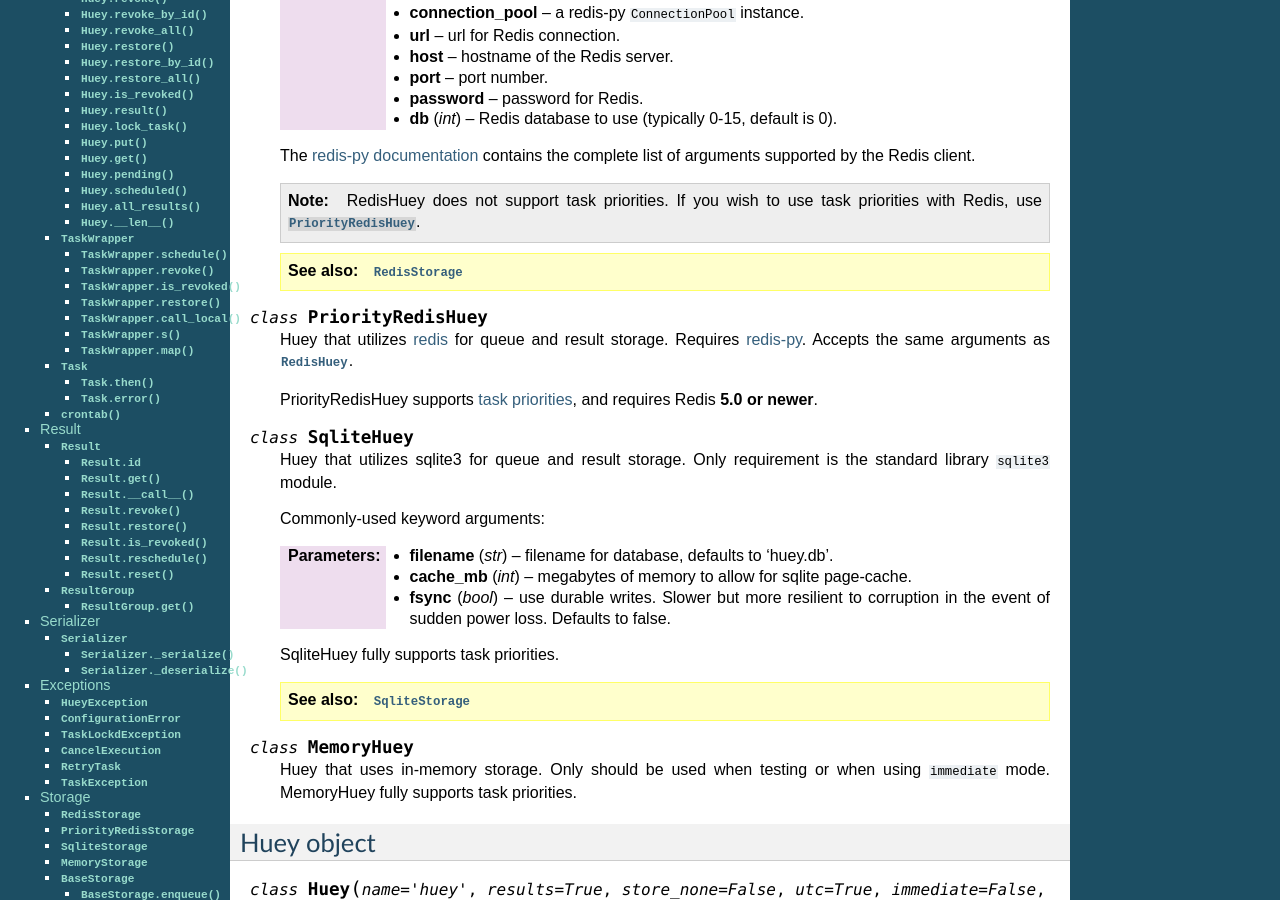
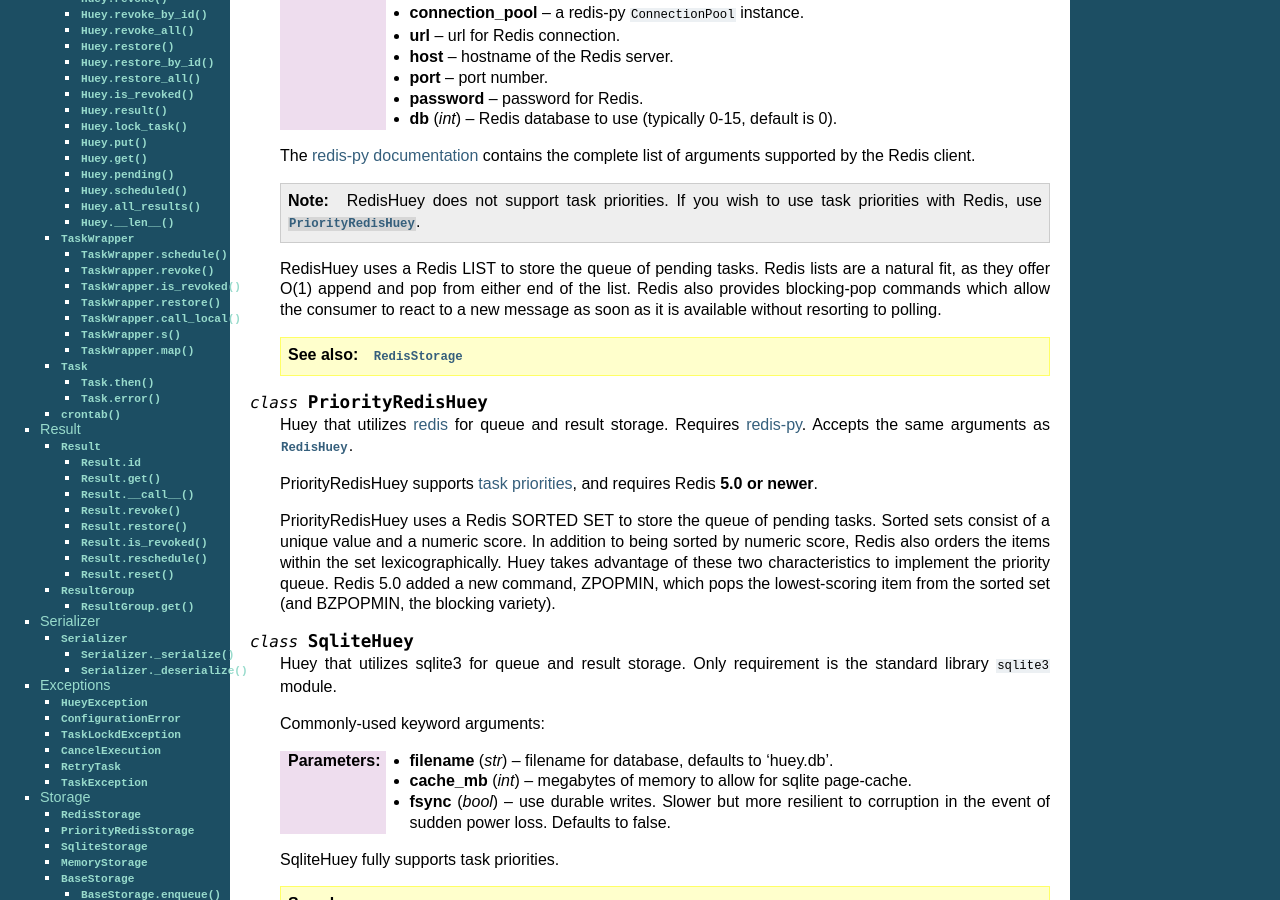
Before and after one commit to coleifer/huey, a Sphinx documentation site: the page built from docs/api.rst, in a window 1280 px wide and 900 px high, scrolled down 421 px. Built offline with Sphinx 7.4.7, drawn with Linux system fonts in a browser that asks for light colours.

Commit message:
Doc notes on implementation of redis queues.
[skip ci]

```diff
--- a/docs/api.rst
+++ b/docs/api.rst
@@ -36,6 +36,12 @@
         RedisHuey does not support task priorities. If you wish to use task
         priorities with Redis, use :py:class:`PriorityRedisHuey`.
 
+    RedisHuey uses a Redis LIST to store the queue of pending tasks. Redis
+    lists are a natural fit, as they offer O(1) append and pop from either end
+    of the list. Redis also provides blocking-pop commands which allow the
+    consumer to react to a new message as soon as it is available without
+    resorting to polling.
+
     .. seealso:: :py:class:`RedisStorage`
 
 .. py:class:: PriorityRedisHuey
@@ -46,6 +52,14 @@
 
     PriorityRedisHuey supports :ref:`task priorities <priority>`, and requires
     Redis **5.0 or newer**.
+
+    PriorityRedisHuey uses a Redis SORTED SET to store the queue of pending
+    tasks. Sorted sets consist of a unique value and a numeric score. In
+    addition to being sorted by numeric score, Redis also orders the items
+    within the set lexicographically. Huey takes advantage of these two
+    characteristics to implement the priority queue. Redis 5.0 added a new
+    command, ZPOPMIN, which pops the lowest-scoring item from the sorted set
+    (and BZPOPMIN, the blocking variety).
 
 .. py:class:: SqliteHuey
 
```
